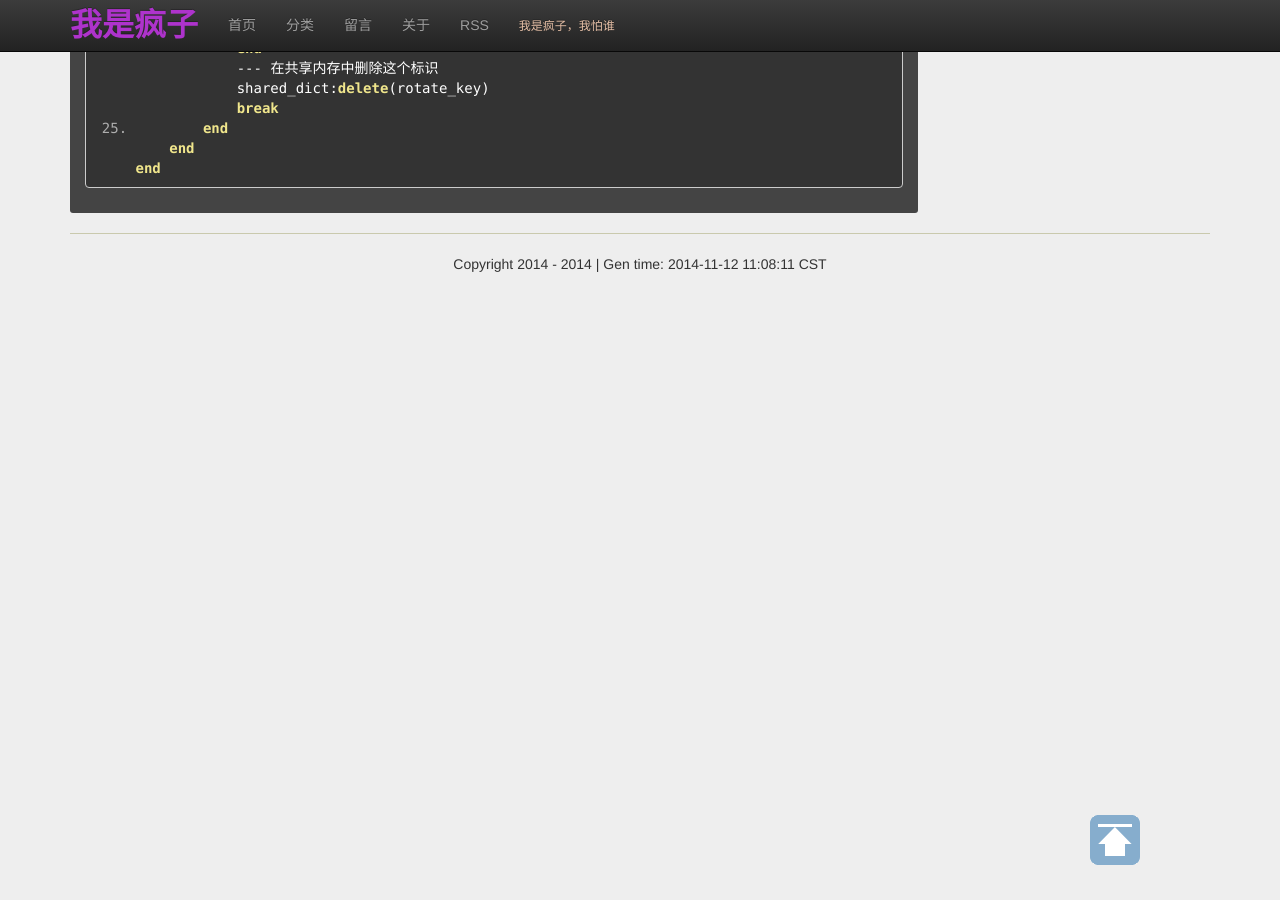
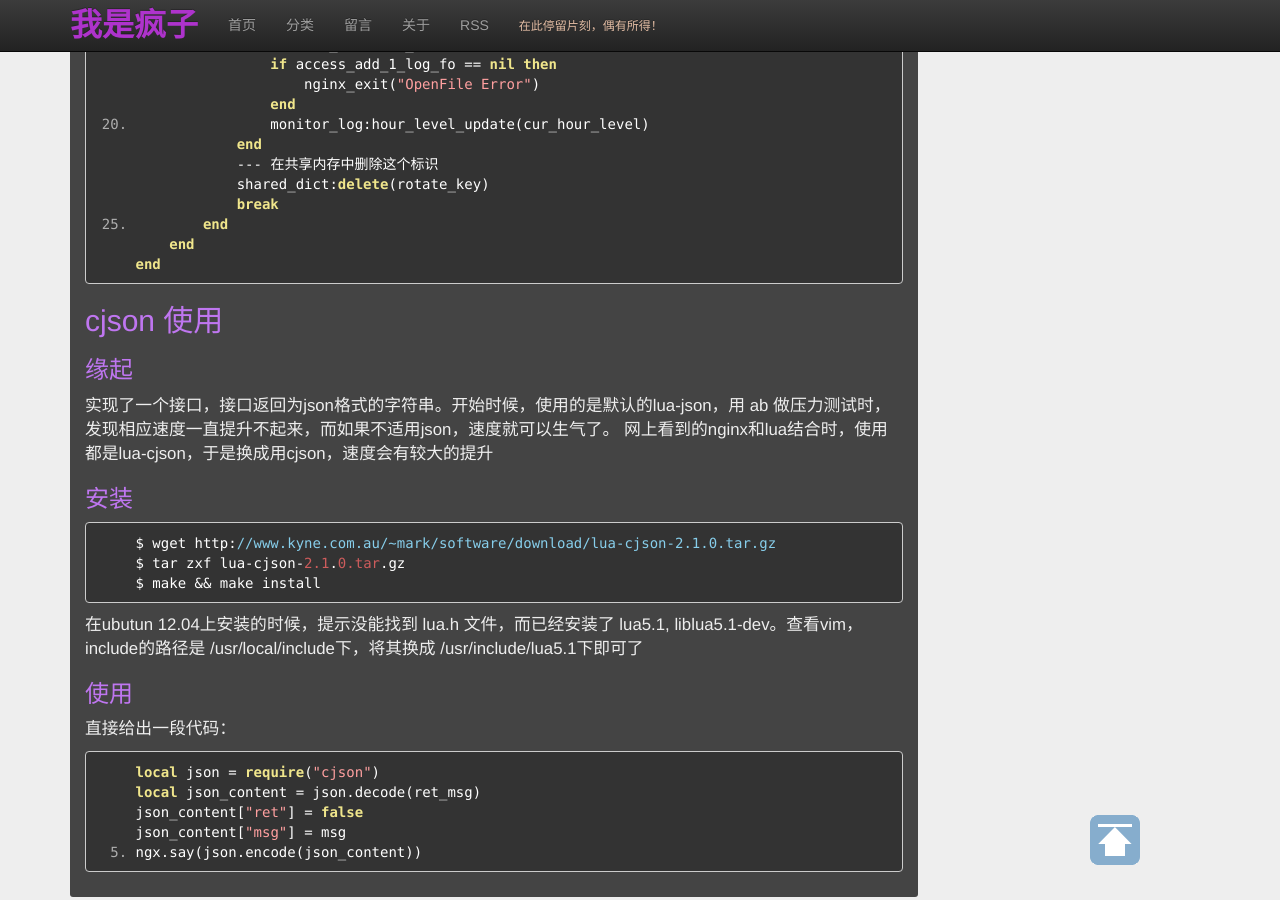
Before and after one commit to jgj1986/jgj1986.github.io, a Jekyll site: the page built from _posts/web/2014-11-11-lua.md, in a window 1280 px wide and 900 px high, scrolled down 2332 px. Built offline with Jekyll 4.4.1, drawn with Linux system fonts in a browser that asks for light colours; nearby versions of some CDN libraries; comment, search, counter and statistics services are not loaded.

Commit message:
update the sub title and lua
Signed-off-by: guojun.jin <guojun.jin@mjyun.com>

```diff
--- a/_config.yml
+++ b/_config.yml
@@ -8,7 +8,7 @@ excerpt_separator: "\n\n\n\n"
 
 ### self params
 site_name: 我是疯子
-site_description: 我是疯子，我怕谁
+site_description: 在此停留片刻，偶有所得！
 url: http://jgj1986.github.io
 author: jgj
 author_github_url: https://github.com/jgj1986
--- a/_posts/web/2014-11-11-lua.md
+++ b/_posts/web/2014-11-11-lua.md
@@ -107,3 +107,30 @@ lua 使用
             end
         end
     end
+
+
+
+
+## cjson 使用
+
+###缘起
+
+实现了一个接口，接口返回为json格式的字符串。开始时候，使用的是默认的lua-json，用 ab 做压力测试时，发现相应速度一直提升不起来，而如果不适用json，速度就可以生气了。
+网上看到的nginx和lua结合时，使用都是lua-cjson，于是换成用cjson，速度会有较大的提升
+
+###安装
+
+    $ wget http://www.kyne.com.au/~mark/software/download/lua-cjson-2.1.0.tar.gz
+    $ tar zxf lua-cjson-2.1.0.tar.gz
+    $ make && make install
+
+在ubutun 12.04上安装的时候，提示没能找到 lua.h 文件，而已经安装了 lua5.1, liblua5.1-dev。查看vim，include的路径是 /usr/local/include下，将其换成 /usr/include/lua5.1下即可了
+
+###使用
+直接给出一段代码：
+
+    local json = require("cjson")
+    local json_content = json.decode(ret_msg)
+    json_content["ret"] = false
+    json_content["msg"] = msg
+    ngx.say(json.encode(json_content))
```
